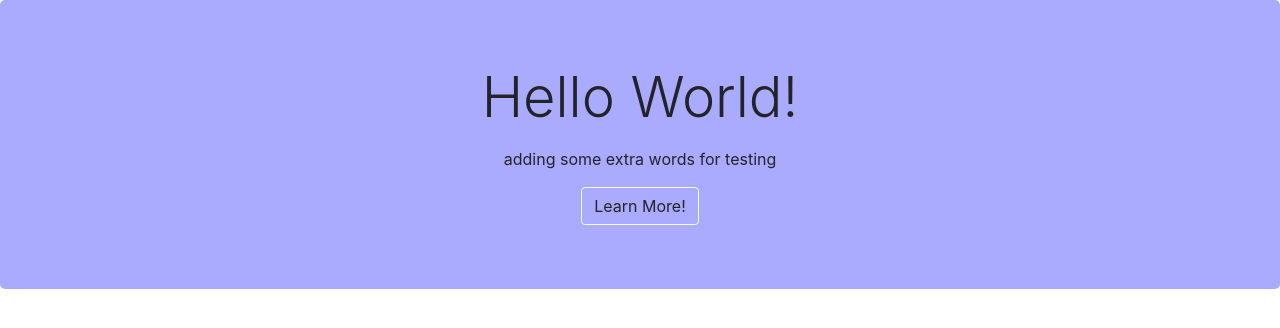
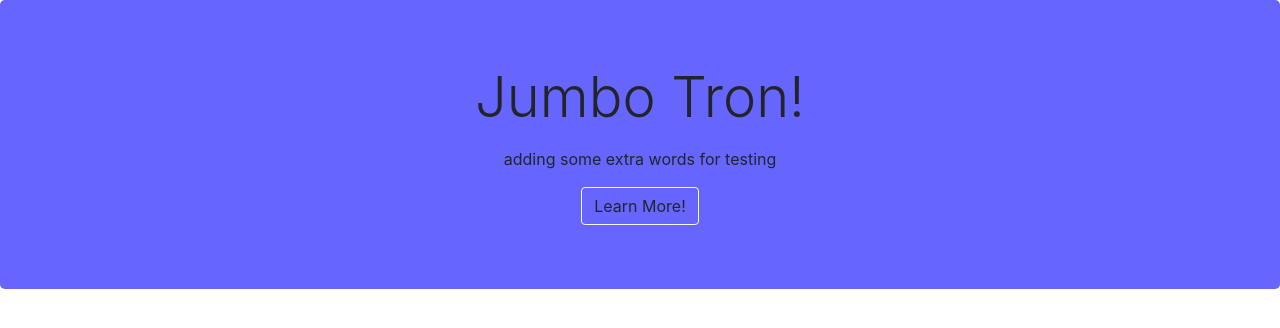
Before and after one commit to rdylina/slide-collab, a plain HTML site: page index.html in a window 1280 px wide. Drawn offline with nearby package versions, Linux system fonts and the light colour scheme.

Commit message:
made the blue a little darker and changed text

```diff
--- a/css/style.css
+++ b/css/style.css
@@ -1,4 +1,4 @@
 .jumbotron
 {
-    background-color: #0000ff55;
+    background-color: #0000ff99;
 }
--- a/index.html
+++ b/index.html
@@ -11,7 +11,7 @@
   <body>
     <div class="jumbotron text-center">
       <div class="container">
-        <p class="display-4">Hello World!</p>
+        <p class="display-4">Jumbo Tron!</p>
         <p>adding some extra words for testing</p>
         <button class="btn border border-light">Learn More!</button>
       </div>
```
